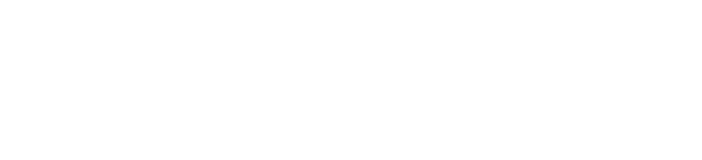
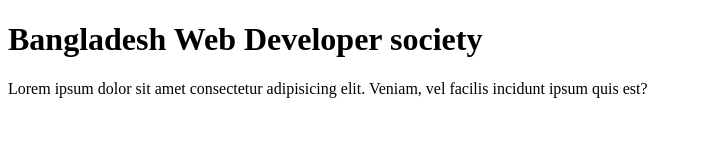
Before and after one commit to Shajid-Hasan/my-website-dev-repo, a plain HTML site: page index.html in a window 1280 px wide. Shown: the whole page, without its empty margins (0-702 px from the left). Drawn offline with Linux system fonts and the light colour scheme.

Commit message:
added the first blog

```diff
--- a/index.html
+++ b/index.html
@@ -6,6 +6,9 @@
     <title>my-website-dev-repo</title>
 </head>
 <body>
-
+    <div>
+        <h1>Bangladesh Web Developer society</h1>
+        <p>Lorem ipsum dolor sit amet consectetur adipisicing elit. Veniam, vel facilis incidunt ipsum quis est?</p>
+    </div>
 </body>
 </html>
```
